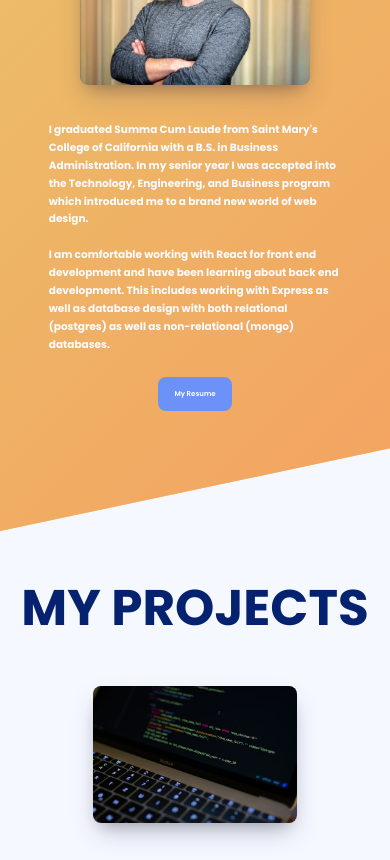
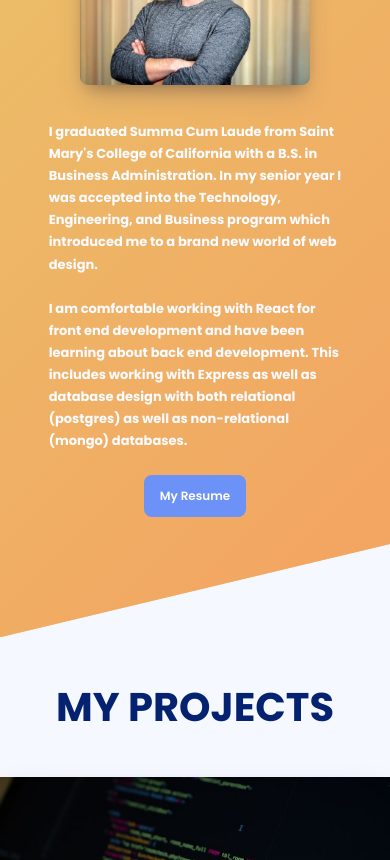
Before and after one commit to JWCTempleton/Portfolio, a React (Create React App) app in the folder portfolio/: page / in a window 390 px wide. Shown: the part 1140-2000 px from the top of the page. Built offline with nearby package versions, Linux system fonts and the light colour scheme.

Commit message:
Add Projects component responsive styling at small vw breakpoints

```diff
--- a/portfolio/src/components/About.css
+++ b/portfolio/src/components/About.css
@@ -87,7 +87,7 @@ h2 {
   }
 
   .about-button {
-    font-size: 1.8vw;
+    font-size: 1.2rem;
   }
 }
 
@@ -101,7 +101,7 @@ h2 {
   }
   .about-text-section {
     width: 75vw;
-    font-size: 2.7vw;
+    font-size: 1.3rem;
     font-weight: 700;
   }
 }
@@ -109,7 +109,7 @@ h2 {
 @media screen and (max-width: 375px) {
   .about-text-section {
     width: 85vw;
-    font-size: 3vw;
+    font-size: 1.2rem;
     font-weight: 700;
   }
 }
--- a/portfolio/src/components/Projects.css
+++ b/portfolio/src/components/Projects.css
@@ -89,11 +89,15 @@ a:visited {
   }
 
   .projects-text {
-    width: 50%;
+    width: 58%;
+  }
+
+  .projects-text a {
+    align-self: flex-start;
   }
 
   .projects-text p {
-    font-size: 2vw;
+    font-size: 1.6vh;
     font-weight: 700;
     line-height: 1.6;
   }
@@ -113,3 +117,44 @@ a:visited {
     width: 100%;
   }
 }
+
+@media screen and (max-width: 550px) {
+  .projects-title {
+    font-size: 4rem;
+  }
+  .projects-text {
+    width: 75vw;
+  }
+
+  .projects-text p {
+    font-size: 1.4rem;
+  }
+
+  .projects-image {
+    width: 75vw;
+    display: flex;
+    justify-content: center;
+  }
+  .projects-photo {
+    height: 50vw;
+    width: 100%;
+  }
+}
+
+@media screen and (max-width: 410px) {
+  .projects-image {
+    width: 100vw;
+    display: flex;
+    justify-content: center;
+  }
+
+  .projects-photo {
+    height: auto;
+    width: 100%;
+    border-radius: 0;
+  }
+
+  .projects-text {
+    width: 95vw;
+  }
+}
--- a/portfolio/src/components/Projects.js
+++ b/portfolio/src/components/Projects.js
@@ -7,7 +7,7 @@ const Projects = ({ darkMode }) => (
       className={darkMode ? "projects-section dark" : "projects-section"}
       id="projects"
     >
-      <h2 className="mb-small">My Projects</h2>
+      <h2 className="projects-title mb-small">My Projects</h2>
       <Fade duration={1800}>
         <div className="projects-content mb-medium">
           <div className="projects-text">
```
